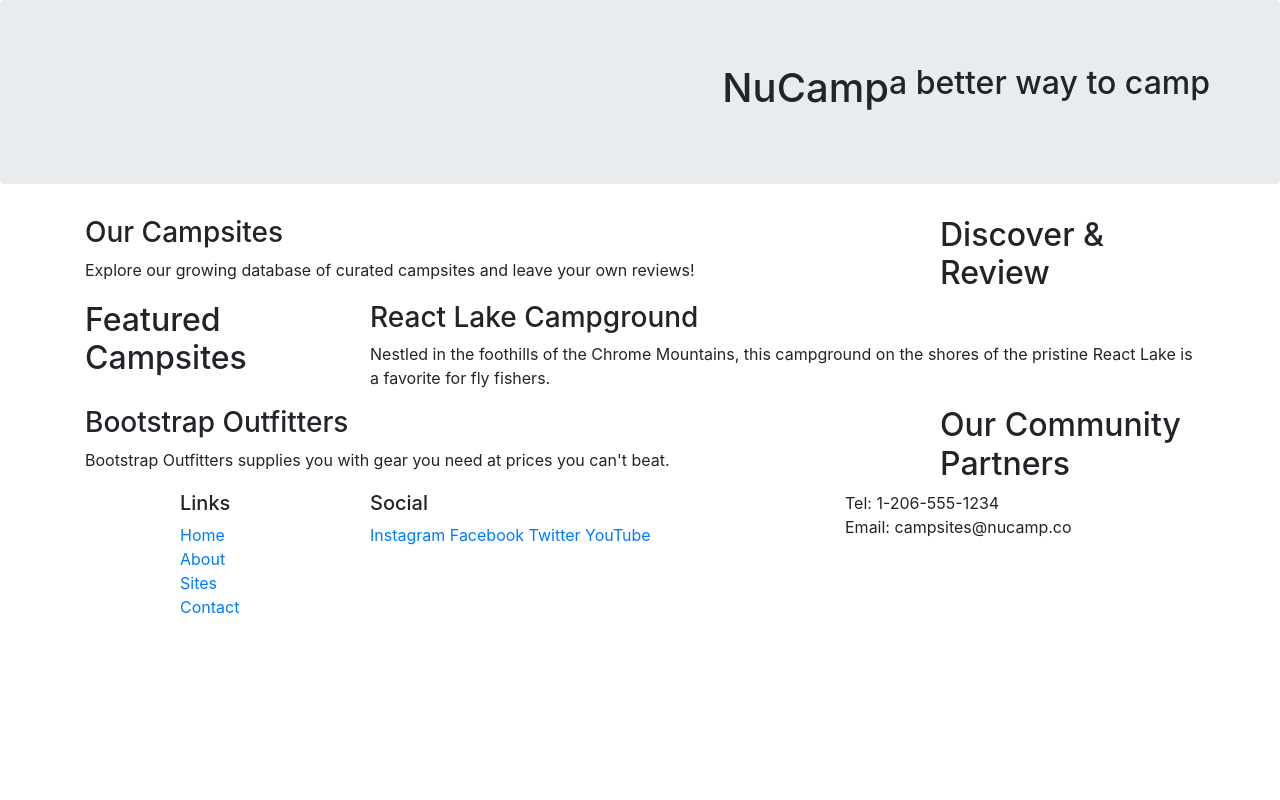
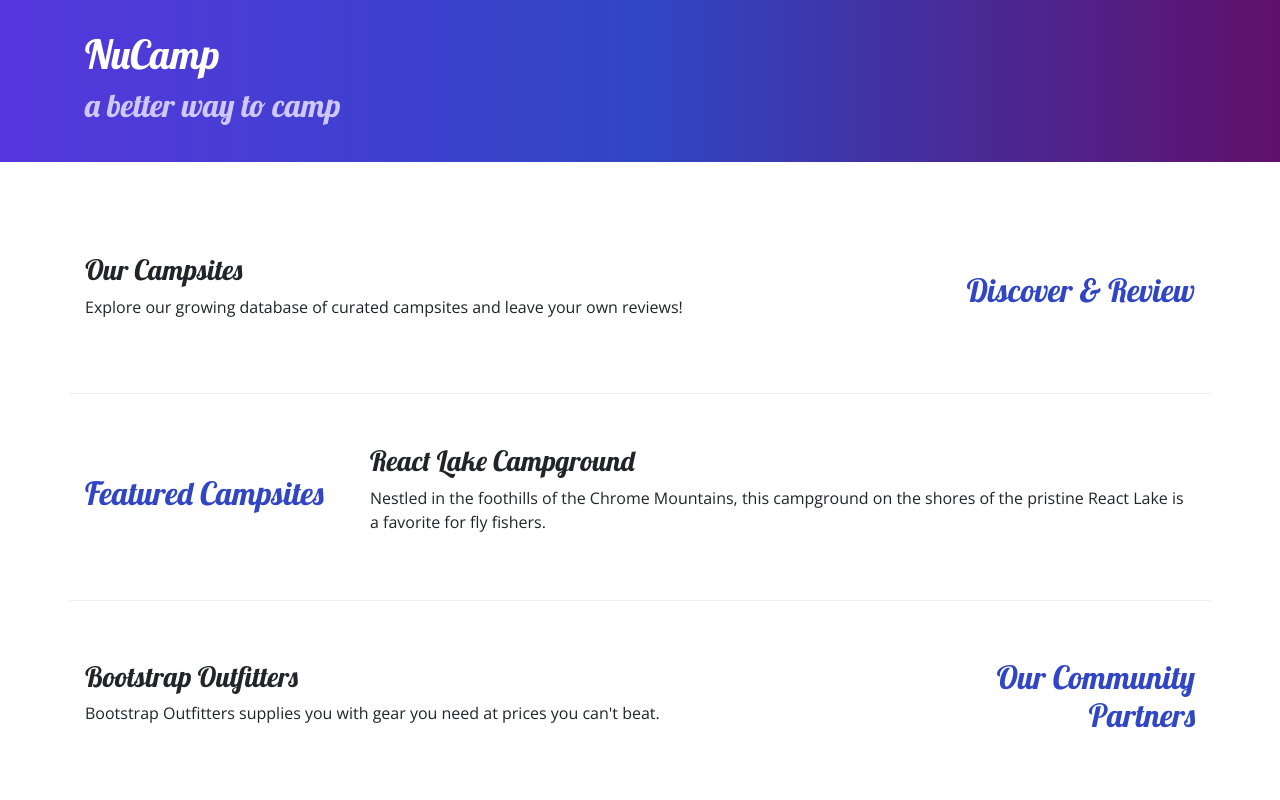
Before and after one commit to chetcarter/nucampsite, a website: page index.html in a window 1280 px wide. Shown: the top 800 px of the page. Drawn offline with nearby package versions, Linux system fonts and the light colour scheme.

Commit message:
Add styles.css and Bootstrap alignment

```diff
--- /dev/null
+++ b/css/styles.css
@@ -0,0 +1,32 @@
+body {
+    font-family: "Open Sans", sans-serif;
+}
+
+h1, h2, h3 {
+    font-family: "Lobster", cursive;
+}
+
+h2 {
+    color: #3046C5;
+}
+
+header h2 {
+    color: #CEC8FF;
+}
+
+footer {
+    background-image: linear-gradient(#CEC8FF, white);
+    padding: 20px 0;
+}
+
+.jumbotron {
+    padding: 30px;
+    background-image: linear-gradient(to right, #5637DD, #3046C5, #60106B);
+    color: white;
+}
+
+.row-content {
+    padding: 50px 0;
+    border-bottom: 1px ridge;
+    min-height: 200px;
+}
--- a/index.html
+++ b/index.html
@@ -9,15 +9,19 @@
         <!-- Bootstrap CSS -->
         <link rel="stylesheet" href="node_modules/bootstrap/dist/css/bootstrap.min.css" />
 
+        <!-- Additional CSS must be placed after Bootstrap CSS -->
+        <link rel="stylesheet" href="https://fonts.googleapis.com/css?family=Lobster|Open+Sans" />
+        <link rel="stylesheet" href="css/styles.css" />
+
         <title>NuCamp: A Better Way To Camp</title>
     </head>
 
 <body>
 
-    <header class="jumbotron">
+    <header class="jumbotron jumbotron-fluid">
         <div class="container">
             <div class="row">
-                <div class="col"></div>
+                <div class="col">
                     <h1>NuCamp</h1>
                     <h2>a better way to camp</h2>
                 </div>
@@ -26,9 +30,9 @@
     </header>
 
     <div class="container">
-        <div class="row">
+        <div class="row row-content align-items-center">
             <div class="col-sm-4 order-sm-last col-md-3">
-                <h2>Discover & Review</h2>
+                <h2 class="text-sm-right">Discover & Review</h2>
             </div>
             <div class="col">
                 <h3>Our Campsites</h3>
@@ -38,7 +42,7 @@
     </div> <!-- End container -->
 
     <div class="container">
-        <div class="row">
+        <div class="row row-content align-items-center">
             <div class="col-sm-4 col-md-3">
                 <h2>Featured Campsites</h2>
             </div>
@@ -50,9 +54,9 @@
     </div> <!-- End container -->
 
     <div class="container">
-        <div class="row">
+        <div class="row row-content align-items-center">
             <div class="col-sm-4 order-sm-last col-md-3">
-                <h2>Our Community Partners</h2>
+                <h2 class="text-sm-right">Our Community Partners</h2>
             </div>
             <div class="col">
                 <h3>Bootstrap Outfitters</h3>
@@ -73,14 +77,14 @@
                         <li><a href="#">Contact</a></li>
                     </ul>
                 </div>
-                <div class="col-6 col-sm-5">
+                <div class="col-6 col-sm-5 text-center">
                     <h5>Social</h5>
                     <a href="http://instagram.com/">Instagram</a>
                     <a href="http://facebook.com/">Facebook</a>
                     <a href="http://twitter.com/">Twitter</a>
                     <a href="http://youtube.com/">YouTube</a>
                 </div>
-                <div class="col-sm-4">
+                <div class="col-sm-4 text-center">
                     Tel: 1-206-555-1234<br />
                     Email: campsites@nucamp.co
                 </div>
```
